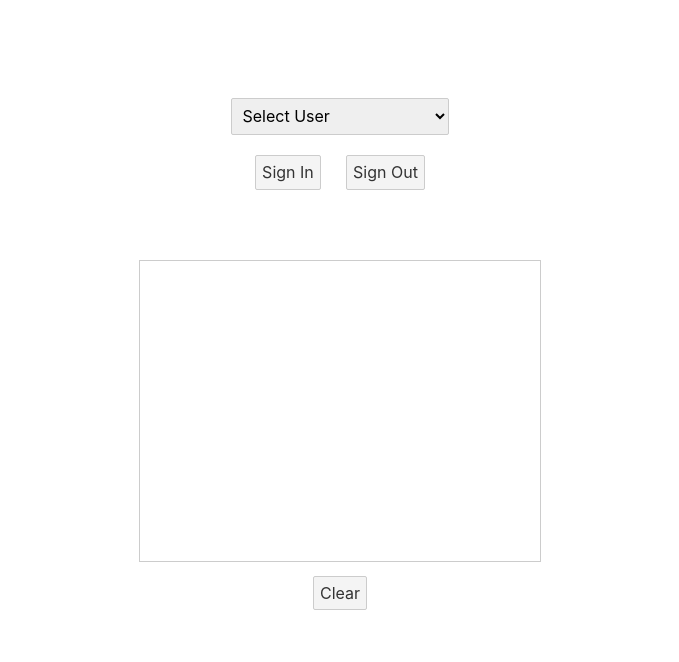
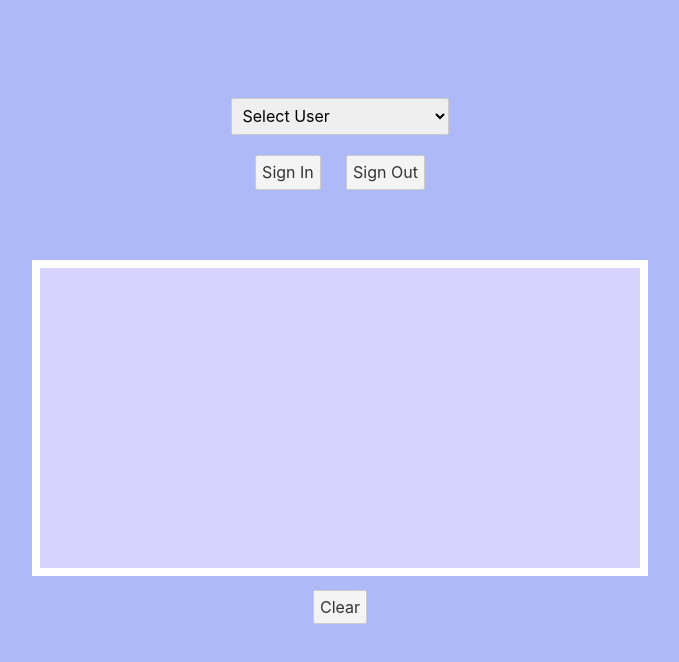
Before and after one commit to FRCTeam834/attendance, a Svelte app: page / in a window 1280 px wide. Shown: the top 662 px of the page, without its empty margins (300-979 px from the left). Built offline with nearby package versions, Linux system fonts and the light colour scheme; no server answers.

Commit message:
Updated Cosmetics (colors, borders, etc.)

```diff
--- a/public/global.css
+++ b/public/global.css
@@ -6,6 +6,7 @@ html, body {
 
 body {
 	color: #333;
+	background-color: #adbaf7;
 	margin: 0;
 	padding: 8px;
 	box-sizing: border-box;
--- a/public/index.html
+++ b/public/index.html
@@ -4,7 +4,7 @@
 	<meta charset='utf-8'>
 	<meta name='viewport' content='width=device-width,initial-scale=1'>
 
-	<title>Svelte app</title>
+	<title>Spartechs Attendance</title>
 
 	<link rel='icon' type='image/png' href='/favicon.png'>
 	<link rel='stylesheet' href='/global.css'>
--- a/src/App.svelte
+++ b/src/App.svelte
@@ -127,7 +127,8 @@
   }
 
   canvas {
-    border: 1px solid #ccc;
+    border: 8px solid #ffffff;
+    background-color: rgb(215, 211, 255);
     cursor: crosshair;
     margin-top: 20px;
   }
@@ -204,7 +205,7 @@
     <!-- Canvas for Drawing -->
     <canvas
       bind:this={canvas}
-      width="400"
+      width="600"
       height="300"
       on:mousedown={startDrawing}
       on:mousemove={draw}
```
